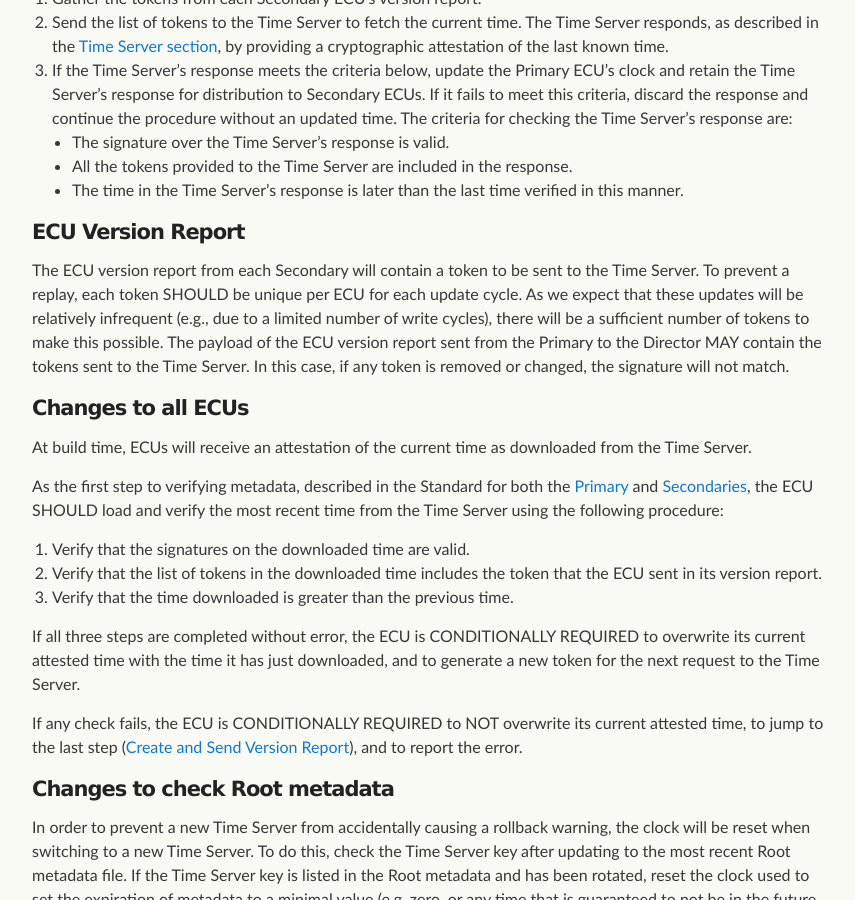
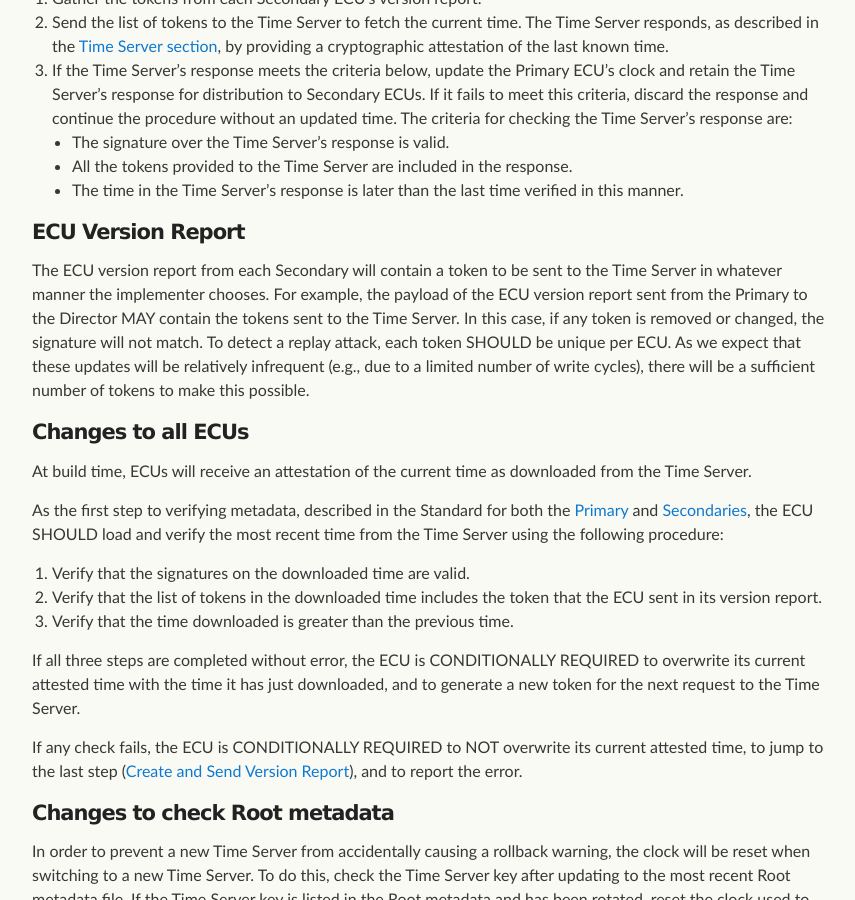
Before and after one commit to uptane/deployment-considerations, a Jekyll site: the page built from repositories.md, in a window 1280 px wide and 900 px high, scrolled down 1605 px. Shown: the whole window, without its empty margins (208-1063 px from the left). Built offline with Jekyll 4.4.1, drawn with Linux system fonts in a browser that asks for light colours; our own code applies the rules of GitHub Pages for plain Markdown files.

Commit message:
Update repositories.md
Co-Authored-By: Justin Cappos <justincappos@gmail.com>

```diff
--- a/repositories.md
+++ b/repositories.md
@@ -47,7 +47,7 @@ If the Time Server is implemented, the Primary is CONDITIONALLY REQUIRED to use
 
 #### ECU Version Report
 
-The ECU version report from each Secondary will contain a token to be sent to the Time Server. To prevent a replay, each token SHOULD be unique per ECU for each update cycle. As we expect that these updates will be relatively infrequent (e.g., due to a limited number of write cycles), there will be a sufficient number of tokens to make this possible. The payload of the ECU version report sent from the Primary to the Director MAY contain the tokens sent to the Time Server. In this case, if any token is removed or changed, the signature will not match.
+The ECU version report from each Secondary will contain a token to be sent to the Time Server in whatever manner the implementer chooses.  For example, the payload of the ECU version report sent from the Primary to the Director MAY contain the tokens sent to the Time Server. In this case, if any token is removed or changed, the signature will not match.  To detect a replay attack, each token SHOULD be unique per ECU. As we expect that these updates will be relatively infrequent (e.g., due to a limited number of write cycles), there will be a sufficient number of tokens to make this possible.
 
 #### Changes to all ECUs
 
```
